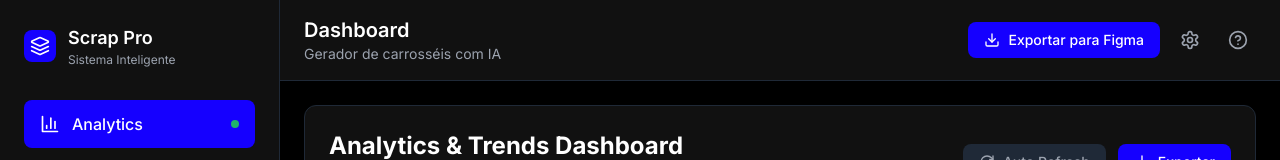
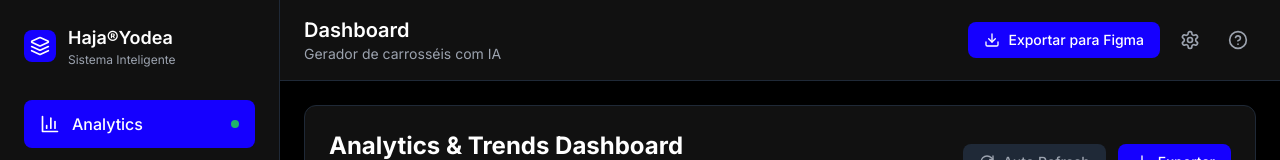
Before and after one commit to hajaverso/scrap-figma, a React (Vite) app: page / in a window 1280 px wide. Shown: the top 160 px of the page. Built offline with nearby package versions, Linux system fonts and the light colour scheme; no server answers.

Commit message:
Atualizar nome do sistema para Haja®Yodea

```diff
--- a/src/components/Layout/Sidebar.tsx
+++ b/src/components/Layout/Sidebar.tsx
@@ -37,7 +37,7 @@ export const Sidebar: React.FC = () => {
               <Layers size={20} className="text-white" />
             </div>
             <div>
-              <h1 className="text-white font-inter font-semibold text-lg">Scrap Pro</h1>
+              <h1 className="text-white font-inter font-semibold text-lg">Haja®Yodea</h1>
               <p className="text-gray-400 font-inter text-xs">Sistema Inteligente</p>
             </div>
           </div>
```
